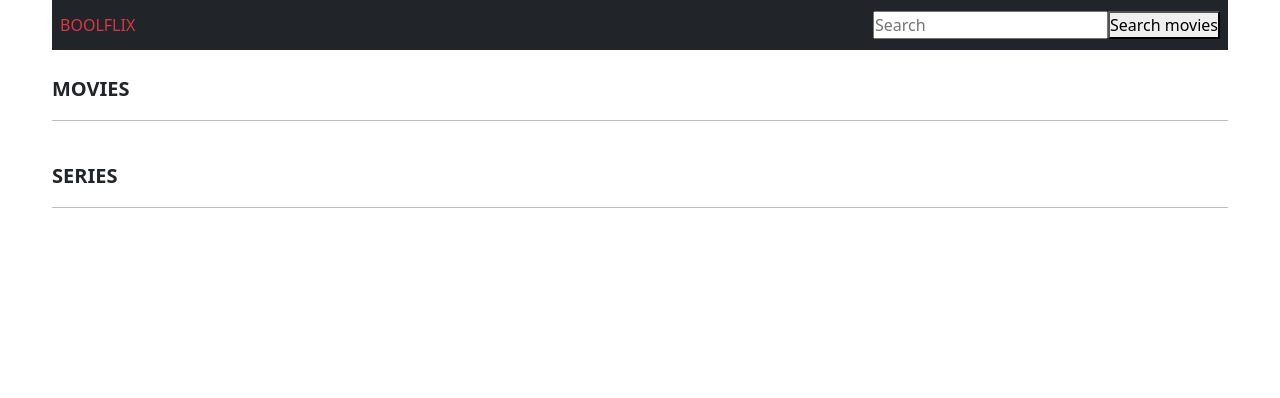
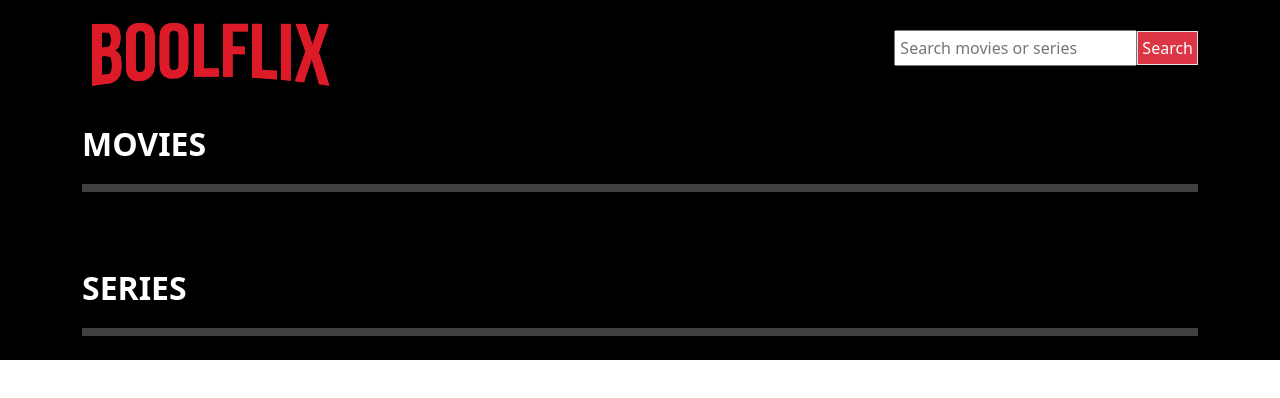
Before and after one commit to GiosciaFra/vite-boolflix, a Vue app: page / in a window 1280 px wide. Shown: the top 398 px of the page. Built offline with nearby package versions, Linux system fonts and the light colour scheme.

Commit message:
fix: ora si vedono le baniere wip: sostituire quelle con nomi diversi feat:aggiunto logo 'boolflix',aggiunta visualizzazione 'card' e al passaggio del mouse overlay e mostra info (aggiunta trama) MILESTONE 4 COMPLETATA

```diff
--- a/src/App.vue
+++ b/src/App.vue
@@ -58,5 +58,10 @@ methods: {
 </template>
 
 <style lang="scss">
-@use './styles/general.scss' as *
+@use './styles/general.scss' as *;
+
+
+#app {
+  background-color: black;
+}
 </style>
--- a/src/components/AppMain.vue
+++ b/src/components/AppMain.vue
@@ -25,23 +25,23 @@ export default {
 
 
 
-    <div class="pt-4 pb-3 fw-bold fs-5 text-uppercase ">
+    <div class="pt-4 pb-3 fw-bold fs-2 text-uppercase text-white">
         Movies
     </div>
-    <hr class="p-2 text-black">
+    <hr class=" border border-4 border-white ">
 
-    <div class="container">
+    <div class="container pt-4">
 
 
         <MovieItem v-for="movie in store.movie" :movie="movie"></MovieItem>
     </div>
 
-    <div  class="pt-4 pb-3 fw-bold fs-5 text-uppercase ">
+    <div  class="pt-5 pb-3 fw-bold fs-2 text-uppercase text-white">
         Series
     </div>
 
-    <hr class="p-2 text-black">
-    <div class="container">
+    <hr class="border border-4 border-white">
+    <div class="container pt-4">
         <SeriesItem v-for="serie in store.serie" :serie="serie"></SeriesItem>
 </div>
 </template>
@@ -50,7 +50,7 @@ export default {
 @use '../styles/general.scss';
 
 .container {
-    display: flex;
+   display: flex;
     flex-flow: row wrap;
 }
 
--- a/src/components/AppNav.vue
+++ b/src/components/AppNav.vue
@@ -15,13 +15,13 @@ export default {
 </script>
 
 <template>
-<nav class="bg-dark px-2  d-flex justify-content-between align-items-center text-danger ">
-        <div id="logo" >
-            BOOLFLIX
+<nav class="pt-5 pb-5 d-flex justify-content-between align-items-center text-danger ">
+        <div id="logo" class="pt-3" >
+            <img src="/public/img/logo-boolflix.png" alt="">
         </div>
          <div id="searchbar">
-                <input type="search" v-model="store.searchValue" placeholder="Search">
-                <button @click="$emit('search')">Search movies</button>
+                <input class="p-1" type="search" v-model="store.searchValue" placeholder="Search movies or series">
+                <button class="p-1 border border-none bg-danger text-white " @click="$emit('search')">Search</button>
          </div>
 
 </nav>
@@ -31,7 +31,8 @@ export default {
 @use '../styles/general.scss';
 
 nav {
-    height: 50px;
+    height: 70px;
+    width: 100%
 }
 
 </style>
--- a/src/components/MovieItem.vue
+++ b/src/components/MovieItem.vue
@@ -8,8 +8,7 @@ export default {
 
     methods: {
         showFlag(){
-            return
-                `https://flagcdn.com/16x12${this.movie.original_language}.png`
+            return  `https://flagcdn.com/16x12/${this.movie.original_language}.png`
         },
 
         showPosters(){
@@ -32,33 +31,66 @@ export default {
 
               return starArray;
         }
-    }
+    },
+
 }
 
 </script>
 
 <template>
 
-<div id="card-movies" class="container-fluid gap-2  flex-row w-25  ">
+    <div class=" d-flex flex-column card col-12 col-md-6 col-lg-3 p-0 position-relative border-1 rounded-0 my-card text-white">
 
-    <div class="card">
+        <div class="d-flex img-box">
 
-    <img :src="showPosters()" alt="">
+            <img class="my_img w-100 h-auto" :src="showPosters()" alt="">
+        </div>
+
+        <div class="overlay d-flex flex-column gap-3 h-100 w-100">
             <span>{{ movie.title }}</span>
 
             <span>{{ movie.original_title }}</span>
 
-    <img :src="showFlag()" alt="">
+            <div class=" d-flex justify-content-center">
 
-    <div class="d-flex">
+                <img class="my_flag" :src="showFlag()" alt="">
+            </div>
+
+            <div class="d-flex justify-content-center ">
                 <i  v-for="star in showRating()" :class="star"></i>
             </div>
+
+            <span class="overflow-auto" >
+                {{ movie.overview }}
+            </span>
         </div>
     </div>
+
 </template>
 
 <style lang="scss" >
 @use '../styles/general.scss' as *;
 
+.my_flag {
+    width: 18px;
+    height: 14px;
+}
 
+.my_img{
+    aspect-ratio: 1 / 1.5;
+  }
+  .overlay {
+  position: absolute;
+  bottom: 0;
+  left: 0;
+  background: rgba(0, 0, 0, 0.8);
+  opacity:0;
+  text-align: center;
+  padding: 10px;
+  cursor: pointer;
+//   pointer-events: none;
+}
+.my-card:hover .overlay {
+  opacity: 1;
+}
 </style>
--- a/src/components/SeriesItem.vue
+++ b/src/components/SeriesItem.vue
@@ -8,8 +8,7 @@ export default {
 
     methods: {
         showFlag(){
-            return
-                `https://flagcdn.com/16x12/${this.serie.original_language}.png`
+            return  `https://flagcdn.com/16x12/${this.serie.original_language}.png`
         },
 
         showPosters(){
@@ -32,27 +31,36 @@ export default {
 
               return starArray;
         }
-    }
+    },
+
 }
 </script>
 
 <template>
-        <div id="card-series" class="container-fluid d-flex flex-row w-25">
+        <div class=" d-flex flex-column card col-12 col-md-6 col-lg-3 p-0 position-relative border-1 rounded-0 my-card text-white">
 
-            <div class="card ">
+            <div class="d-flex img-box">
 
-                <img :src="showPosters()" alt="">
+                <img class="my_img w-100 h-auto" :src="showPosters()" alt="">
+            </div>
+
+            <div class="overlay d-flex flex-column gap-3 h-100 w-100 ">
                 <span>{{ serie.name }}</span>
 
                 <span>{{ serie.original_name }}</span>
 
-                <img :src="showFlag()" alt="">
+                <div class=" d-flex justify-content-center">
+                    <img class="my_flag" :src="showFlag()" alt="">
+                </div>
 
-                <div class="d-flex">
+                <div class="d-flex justify-content-center ">
                     <i  v-for="star in showRating()" :class="star"></i>
                 </div>
 
-        </div>
+                <span class="overflow-auto ">
+                    {{ serie.overview }}
+                </span>
+            </div>
         </div>
 
 </template>
@@ -60,4 +68,28 @@ export default {
 <style lang="scss">
 @use '../styles/general.scss' as *;
 
+.my_flag {
+    width: 18px;
+    height: 14px;
+}
+
+.my_img{
+    aspect-ratio: 1 / 1.5;
+  }
+  .overlay {
+  position: absolute;
+  bottom: 0;
+  left: 0;
+
+  background: rgba(0, 0, 0, 0.9);
+  opacity:0;
+  text-align: center;
+  padding: 10px;
+  cursor: pointer;
+//   pointer-events: none;
+
+}
+.my-card:hover .overlay {
+  opacity: 1;
+}
 </style>
--- a/src/styles/general.scss
+++ b/src/styles/general.scss
@@ -5,6 +5,6 @@
 }
 
 .container {
-    max-width: 1200px;
+    // max-width: 1200px;
     margin: 0 auto;
 }
```
Also changed, not shown: public/img/logo-boolflix.png (added). Lines whose indentation alone changed are shown as unchanged.
